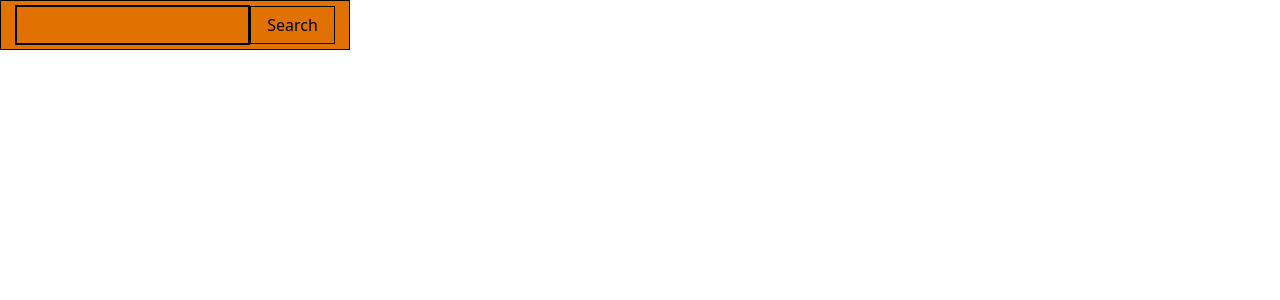
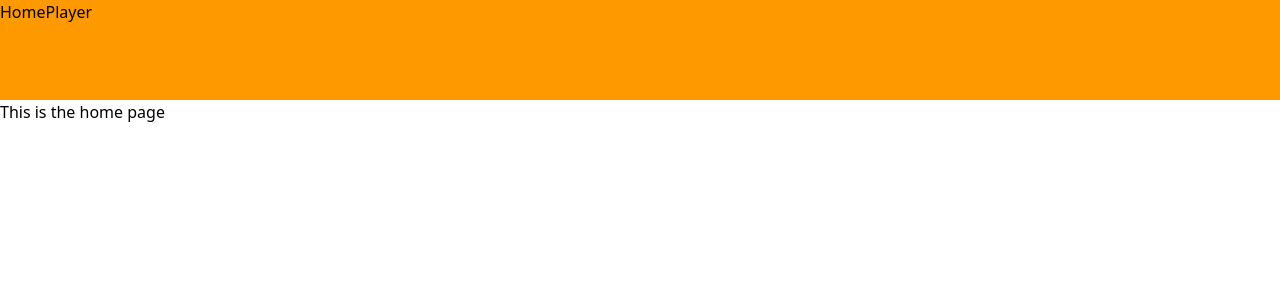
Before and after one commit to Reysam2/my-capstone-project, a React (Vite) app in the folder amber-tune/: page / in a window 1280 px wide. Shown: the top 300 px of the page. Built offline with nearby package versions, Linux system fonts and the light colour scheme; no server answers.

Commit message:
feat: setup page routing
- Add page routing to enable users switch to different pages on the
music application.

```diff
--- /dev/null
+++ b/amber-tune/src/components/NavBar.jsx
@@ -0,0 +1,12 @@
+import { Link } from "react-router-dom";
+
+function NavBar() {
+  return (
+    <nav className="w-[100%] h-[10rem] bg-amber-500">
+      <Link to="/">Home</Link>
+      <Link to="/player">Player</Link>
+    </nav>
+   );
+}
+
+export default NavBar;
--- a/amber-tune/src/components/Navbar.jsx
+++ /dev/null
@@ -1,10 +0,0 @@
-function Navbar() {
-  return (
-    <nav className="w-[100%] h-[10rem] bg-amber-500">
-      <Link>Home</Link>
-      <Link>Player</Link>
-    </nav>
-   );
-}
-
-export default Navbar;
--- a/amber-tune/src/main.jsx
+++ b/amber-tune/src/main.jsx
@@ -1,11 +1,13 @@
 import { StrictMode } from 'react'
 import { createRoot } from 'react-dom/client'
 import './index.css'
-import App from  './App';
-import { createBrowserRouter } from 'react-router-dom';
+import { RouterProvider } from 'react-router-dom';
+import { router } from './router/Router';
+
+
 
 createRoot(document.getElementById('root')).render(
   <StrictMode>
-    <App />
+    <RouterProvider router={router} />
   </StrictMode>,
 )
--- /dev/null
+++ b/amber-tune/src/pages/MainLayout.jsx
@@ -0,0 +1,14 @@
+import Navbar from '../components/NavBar'
+import { Outlet } from 'react-router-dom';
+
+
+function MainLayout() {
+  return (
+    <div>
+      <Navbar />
+      <Outlet />
+    </div>
+   );
+}
+
+export default MainLayout;
```
Also changed, not shown: amber-tune/src/router/Router.jsx (+19 -2 lines).
